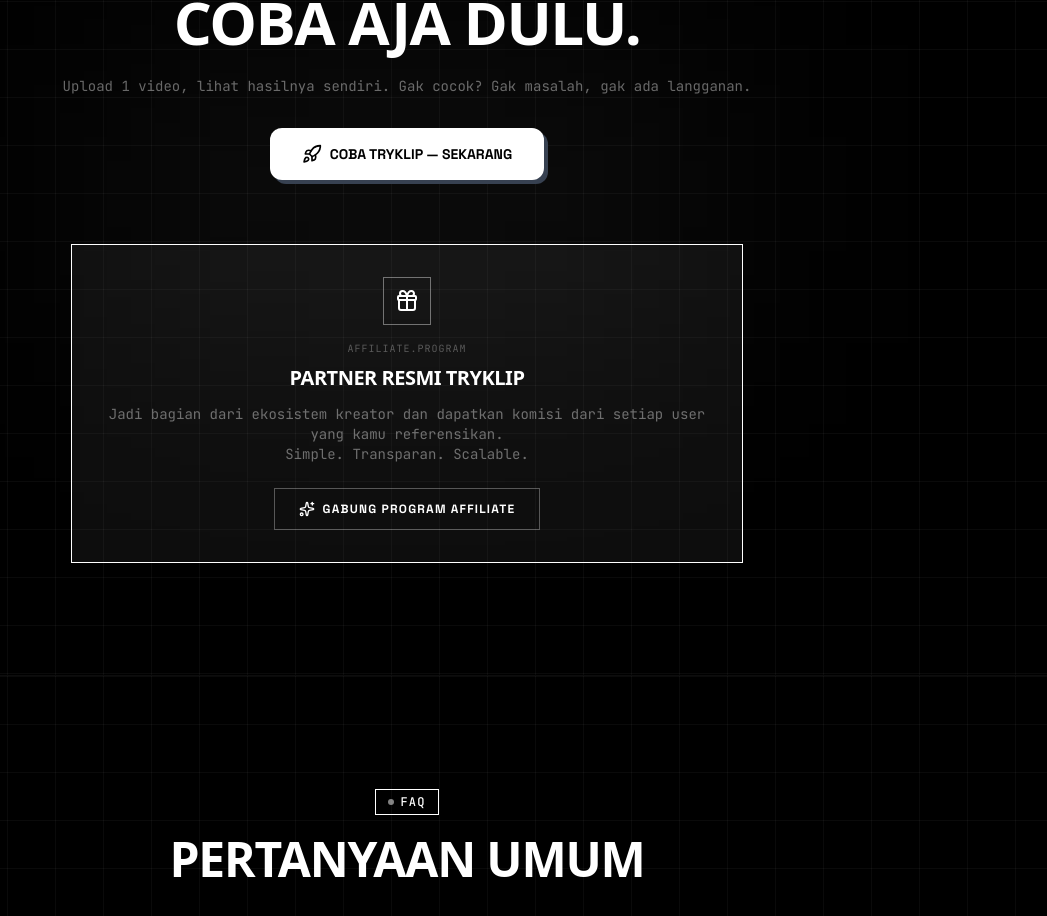
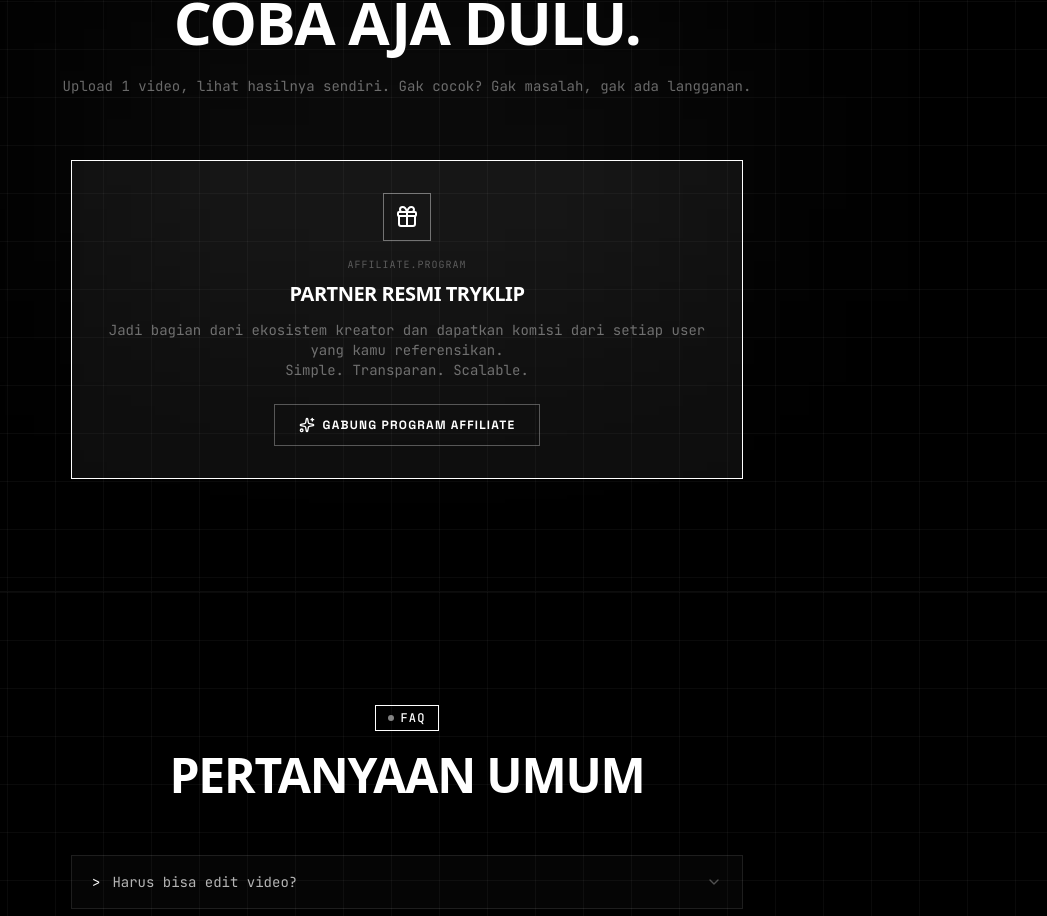
Before and after one commit to arnoriel/clipper-ai-fe, a React (Vite) app: page / in a window 1280 px wide. Shown: the part 8235-9151 px from the top of the page, without its empty margins (233-1280 px from the left). Built offline with nearby package versions, Linux system fonts and the light colour scheme; no server answers; the HTML template or start-up script is replaced by a standard one; a web font is replaced by a local one.

Commit message:
style(landing): remove CTA button

```diff
--- a/src/pages/LandingPage.tsx
+++ b/src/pages/LandingPage.tsx
@@ -741,9 +741,6 @@
             <span className="text-black dark:text-white">{t.cta.title2}</span>
           </h2>
           <p className="text-black/50 dark:text-white/40 font-mono text-sm mb-8">{t.cta.desc}</p>
-          <PrimaryBtn to="/app" icon={<Rocket className="h-5 w-5" />} className="px-10 py-4 text-sm">
-            {t.cta.btn}
-          </PrimaryBtn>
         </div>
         <div className="max-w-2xl mx-auto">
           <DarkCard className="p-6 sm:p-8 text-center" accent>
```
